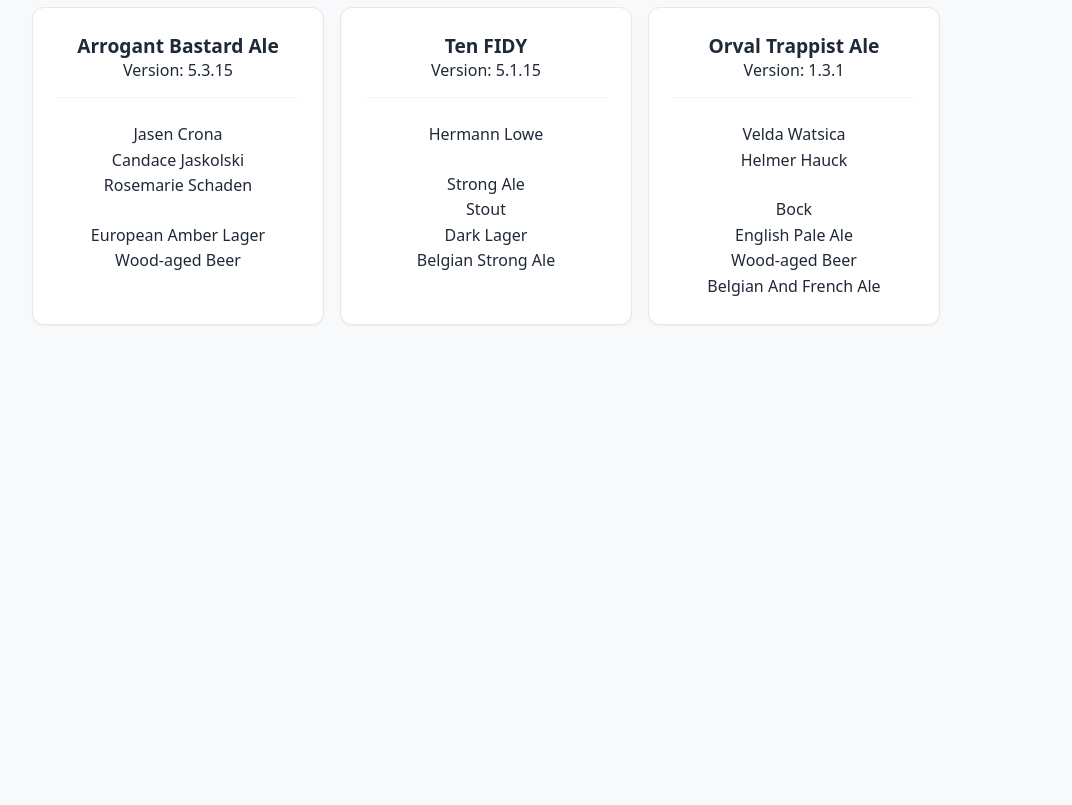
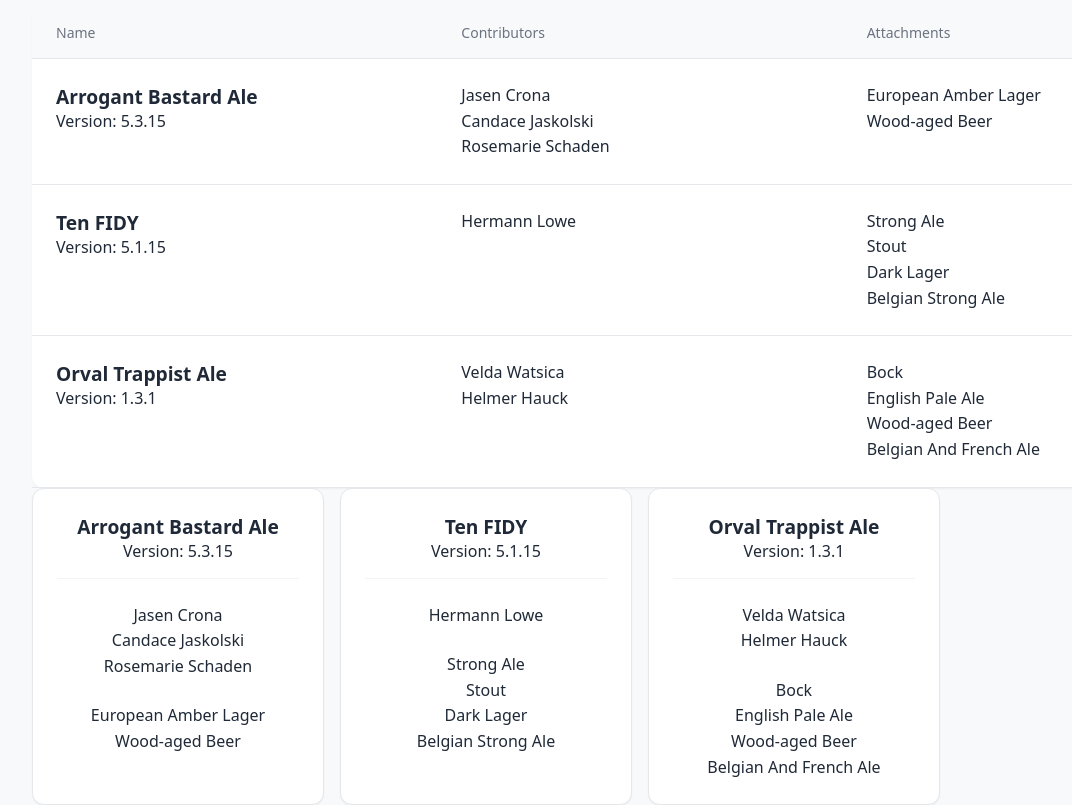
Before and after one commit to mariogl/documents, a website built with Vite: page index.html in a window 1280 px wide. Shown: the part 57-862 px from the top of the page, without its empty margins (0-1072 px from the left). Before the commit the page ends 800 px from the top, so only its background shows below. Built offline with nearby package versions, Linux system fonts and the light colour scheme.

Commit message:
refactor(documents): extract single document component for card and row

```diff
--- a/src/components/App/App.ts
+++ b/src/components/App/App.ts
@@ -1,5 +1,6 @@
 import type { DocumentsClient } from "../../documents/client/types";
 import DocumentsGridComponent from "../../documents/components/DocumentsGrid/DocumentsGrid";
+import DocumentsListComponent from "../../documents/components/DocumentsList/DocumentsList";
 import type { DocumentViewModel } from "../../documents/viewModel/types";
 import Component from "../Component";
 import HeadingComponent from "../Heading/Heading";
@@ -42,6 +43,12 @@
 
     const main = document.createElement("main");
 
+    const documentsList = new DocumentsListComponent({
+      documents: this.documents,
+    });
+
+    main.appendChild(documentsList.getElement());
+
     const documentsGrid = new DocumentsGridComponent({
       documents: this.documents,
     });
--- /dev/null
+++ b/src/documents/components/DocumentCard/DocumentCard.module.css
@@ -0,0 +1,29 @@
+.document {
+  text-align: center;
+  height: 100%;
+  background-color: var(--color-background-secondary);
+  border-radius: 12px;
+  border: 1px solid var(--color-border);
+  padding: 24px;
+  box-shadow: var(--shadow);
+  display: flex;
+  flex-direction: column;
+  gap: 24px;
+}
+
+.document__header {
+  padding-bottom: 16px;
+  border-bottom: 1px solid var(--color-border-light);
+}
+
+.document__name {
+  font-size: 1.2rem;
+  font-weight: 600;
+}
+
+.document__list {
+  list-style: none;
+  padding: 0;
+  margin: 0;
+  line-height: 1.6;
+}
--- /dev/null
+++ b/src/documents/components/DocumentCard/DocumentCard.ts
@@ -0,0 +1,54 @@
+import Component from "../../../components/Component";
+import type { DocumentViewModel } from "../../viewModel/types";
+import styles from "./DocumentCard.module.css";
+
+type DocumentCardProps = {
+  document: DocumentViewModel;
+};
+
+class DocumentCardComponent extends Component<DocumentCardProps> {
+  render(): HTMLElement {
+    const { name, contributors, attachments, version } = this.props.document;
+
+    const card = document.createElement("article");
+    card.className = styles.document;
+
+    const header = document.createElement("header");
+    header.className = styles.document__header;
+    card.appendChild(header);
+
+    const documentName = document.createElement("h2");
+    documentName.className = styles.document__name;
+    documentName.textContent = name;
+    header.appendChild(documentName);
+
+    const documentVersion = document.createElement("span");
+    documentVersion.textContent = `Version: ${version}`;
+    header.appendChild(documentVersion);
+
+    const contributorsSection = document.createElement("section");
+    card.appendChild(contributorsSection);
+
+    const contributorsList = document.createElement("ul");
+    contributorsList.className = styles.document__list;
+    contributors.forEach((contributor) => {
+      const contributorItem = document.createElement("li");
+      contributorItem.textContent = contributor;
+      contributorsList.appendChild(contributorItem);
+    });
+    contributorsSection.appendChild(contributorsList);
+
+    const attachmentsList = document.createElement("ul");
+    attachmentsList.className = styles.document__list;
+    attachments.forEach((attachment) => {
+      const attachmentItem = document.createElement("li");
+      attachmentItem.textContent = attachment;
+      attachmentsList.appendChild(attachmentItem);
+    });
+    card.appendChild(attachmentsList);
+
+    return card;
+  }
+}
+
+export default DocumentCardComponent;
--- /dev/null
+++ b/src/documents/components/DocumentRow/DocumentRow.module.css
@@ -0,0 +1,25 @@
+.document {
+  border-bottom: 1px solid var(--color-border);
+  transition: background-color 0.15s ease-in-out;
+
+  &:hover {
+    background-color: var(--color-background-hover);
+  }
+}
+
+.document__cell {
+  padding: 24px;
+  vertical-align: top;
+}
+
+.document__name {
+  font-size: 1.2rem;
+  font-weight: 600;
+}
+
+.document__list {
+  list-style: none;
+  padding: 0;
+  margin: 0;
+  line-height: 1.6;
+}
--- /dev/null
+++ b/src/documents/components/DocumentRow/DocumentRow.ts
@@ -0,0 +1,58 @@
+import Component from "../../../components/Component";
+import HeadingComponent from "../../../components/Heading/Heading";
+import type { DocumentViewModel } from "../../viewModel/types";
+import styles from "./DocumentRow.module.css";
+
+type DocumentRowComponentProps = {
+  document: DocumentViewModel;
+};
+
+class DocumentRowComponent extends Component<DocumentRowComponentProps> {
+  render(): HTMLElement {
+    const { name, version, contributors, attachments } = this.props.document;
+
+    const row = document.createElement("tr");
+    row.className = styles.document;
+
+    const nameCell = document.createElement("td");
+    nameCell.className = styles.document__cell;
+    const documentNameHeading = new HeadingComponent({
+      level: 2,
+      text: name,
+      className: styles.document__name,
+    });
+    nameCell.appendChild(documentNameHeading.getElement());
+    const documentVersion = document.createElement("span");
+    documentVersion.textContent = `Version: ${version}`;
+    nameCell.appendChild(documentVersion);
+    row.appendChild(nameCell);
+
+    const contributorsCell = document.createElement("td");
+    contributorsCell.className = styles.document__cell;
+    const contributorsList = document.createElement("ul");
+    contributorsList.className = styles.document__list;
+    contributors.forEach((contributor) => {
+      const contributorItem = document.createElement("li");
+      contributorItem.textContent = contributor;
+      contributorsList.appendChild(contributorItem);
+    });
+    contributorsCell.appendChild(contributorsList);
+    row.appendChild(contributorsCell);
+
+    const attachmentsCell = document.createElement("td");
+    attachmentsCell.className = styles.document__cell;
+    const attachmentsList = document.createElement("ul");
+    attachmentsList.className = styles.document__list;
+    attachments.forEach((attachment) => {
+      const attachmentItem = document.createElement("li");
+      attachmentItem.textContent = attachment;
+      attachmentsList.appendChild(attachmentItem);
+    });
+    attachmentsCell.appendChild(attachmentsList);
+    row.appendChild(attachmentsCell);
+
+    return row;
+  }
+}
+
+export default DocumentRowComponent;
--- a/src/documents/components/DocumentsGrid/DocumentsGrid.module.css
+++ b/src/documents/components/DocumentsGrid/DocumentsGrid.module.css
@@ -7,33 +7,3 @@
   align-items: stretch;
   gap: 16px;
 }
-
-.documents__card {
-  text-align: center;
-  height: 100%;
-  background-color: var(--color-background-secondary);
-  border-radius: 12px;
-  border: 1px solid var(--color-border);
-  padding: 24px;
-  box-shadow: var(--shadow);
-  display: flex;
-  flex-direction: column;
-  gap: 24px;
-}
-
-.documents__header {
-  padding-bottom: 16px;
-  border-bottom: 1px solid var(--color-border-light);
-}
-
-.documents__name {
-  font-size: 1.2rem;
-  font-weight: 600;
-}
-
-.documents__list {
-  list-style: none;
-  padding: 0;
-  margin: 0;
-  line-height: 1.6;
-}
--- a/src/documents/components/DocumentsGrid/DocumentsGrid.ts
+++ b/src/documents/components/DocumentsGrid/DocumentsGrid.ts
@@ -1,5 +1,6 @@
 import Component from "../../../components/Component";
 import type { DocumentViewModel } from "../../viewModel/types";
+import DocumentCardComponent from "../DocumentCard/DocumentCard";
 import styles from "./DocumentsGrid.module.css";
 
 type DocumentsGridComponentProps = {
@@ -11,51 +12,16 @@
     const container = document.createElement("ul");
     container.className = styles.documents;
 
-    this.props.documents.forEach(
-      ({ name, contributors, attachments, version }) => {
-        const listItem = document.createElement("li");
+    this.props.documents.forEach((doc) => {
+      const listItem = document.createElement("li");
 
-        const documentCard = document.createElement("article");
-        documentCard.className = styles.documents__card;
-        listItem.appendChild(documentCard);
+      const documentCard = new DocumentCardComponent({
+        document: doc,
+      }).getElement();
 
-        const documentHeader = document.createElement("header");
-        documentHeader.className = styles.documents__header;
-        documentCard.appendChild(documentHeader);
-
-        const documentName = document.createElement("h2");
-        documentName.className = styles.documents__name;
-        documentName.textContent = name;
-        documentHeader.appendChild(documentName);
-
-        const documentVersion = document.createElement("span");
-        documentVersion.textContent = `Version: ${version}`;
-        documentHeader.appendChild(documentVersion);
-
-        const contributorsSection = document.createElement("section");
-        documentCard.appendChild(contributorsSection);
-
-        const contributorsList = document.createElement("ul");
-        contributorsList.className = styles.documents__list;
-        contributors.forEach((contributor) => {
-          const contributorItem = document.createElement("li");
-          contributorItem.textContent = contributor;
-          contributorsList.appendChild(contributorItem);
-        });
-        contributorsSection.appendChild(contributorsList);
-
-        const attachmentsList = document.createElement("ul");
-        attachmentsList.className = styles.documents__list;
-        attachments.forEach((attachment) => {
-          const attachmentItem = document.createElement("li");
-          attachmentItem.textContent = attachment;
-          attachmentsList.appendChild(attachmentItem);
-        });
-        documentCard.appendChild(attachmentsList);
-
-        container.appendChild(listItem);
-      },
-    );
+      listItem.appendChild(documentCard);
+      container.appendChild(listItem);
+    });
 
     return container;
   }
--- a/src/documents/components/DocumentsList/DocumentsList.module.css
+++ b/src/documents/components/DocumentsList/DocumentsList.module.css
@@ -19,29 +19,3 @@
   font-weight: 500;
   color: var(--color-text-secondary);
 }
-
-.documents__row {
-  border-bottom: 1px solid var(--color-border);
-  transition: background-color 0.15s ease-in-out;
-
-  &:hover {
-    background-color: var(--color-background-hover);
-  }
-}
-
-.documents__cell {
-  padding: 24px;
-  vertical-align: top;
-}
-
-.documents__name {
-  font-size: 1.2rem;
-  font-weight: 600;
-}
-
-.documents__list {
-  list-style: none;
-  padding: 0;
-  margin: 0;
-  line-height: 1.6;
-}
--- a/src/documents/components/DocumentsList/DocumentsList.ts
+++ b/src/documents/components/DocumentsList/DocumentsList.ts
@@ -1,6 +1,6 @@
 import Component from "../../../components/Component";
-import HeadingComponent from "../../../components/Heading/Heading";
 import type { DocumentViewModel } from "../../viewModel/types";
+import DocumentRowComponent from "../DocumentRow/DocumentRow";
 import styles from "./DocumentsList.module.css";
 
 type DocumentsListComponentProps = {
@@ -37,51 +37,13 @@
     thead.appendChild(headerRow);
     container.appendChild(thead);
 
-    this.props.documents.forEach(
-      ({ name, contributors, attachments, version }) => {
-        const row = document.createElement("tr");
-        row.className = styles.documents__row;
+    this.props.documents.forEach((doc) => {
+      const row = new DocumentRowComponent({
+        document: doc,
+      }).getElement();
 
-        const nameCell = document.createElement("td");
-        nameCell.className = styles.documents__cell;
-        const documentNameHeading = new HeadingComponent({
-          level: 2,
-          text: name,
-          className: styles.documents__name,
-        });
-        nameCell.appendChild(documentNameHeading.getElement());
-        const documentVersion = document.createElement("span");
-        documentVersion.textContent = `Version: ${version}`;
-        nameCell.appendChild(documentVersion);
-        row.appendChild(nameCell);
-
-        const contributorsCell = document.createElement("td");
-        contributorsCell.className = styles.documents__cell;
-        const contributorsList = document.createElement("ul");
-        contributorsList.className = styles.documents__list;
-        contributors.forEach((contributor) => {
-          const listItem = document.createElement("li");
-          listItem.textContent = contributor;
-          contributorsList.appendChild(listItem);
-        });
-        contributorsCell.appendChild(contributorsList);
-        row.appendChild(contributorsCell);
-
-        const attachmentsCell = document.createElement("td");
-        attachmentsCell.className = styles.documents__cell;
-        const attachmentsList = document.createElement("ul");
-        attachmentsList.className = styles.documents__list;
-        attachments.forEach((attachment) => {
-          const listItem = document.createElement("li");
-          listItem.textContent = attachment;
-          attachmentsList.appendChild(listItem);
-        });
-        attachmentsCell.appendChild(attachmentsList);
-        row.appendChild(attachmentsCell);
-
-        tbody.appendChild(row);
-      },
-    );
+      tbody.appendChild(row);
+    });
 
     container.appendChild(tbody);
 
```
